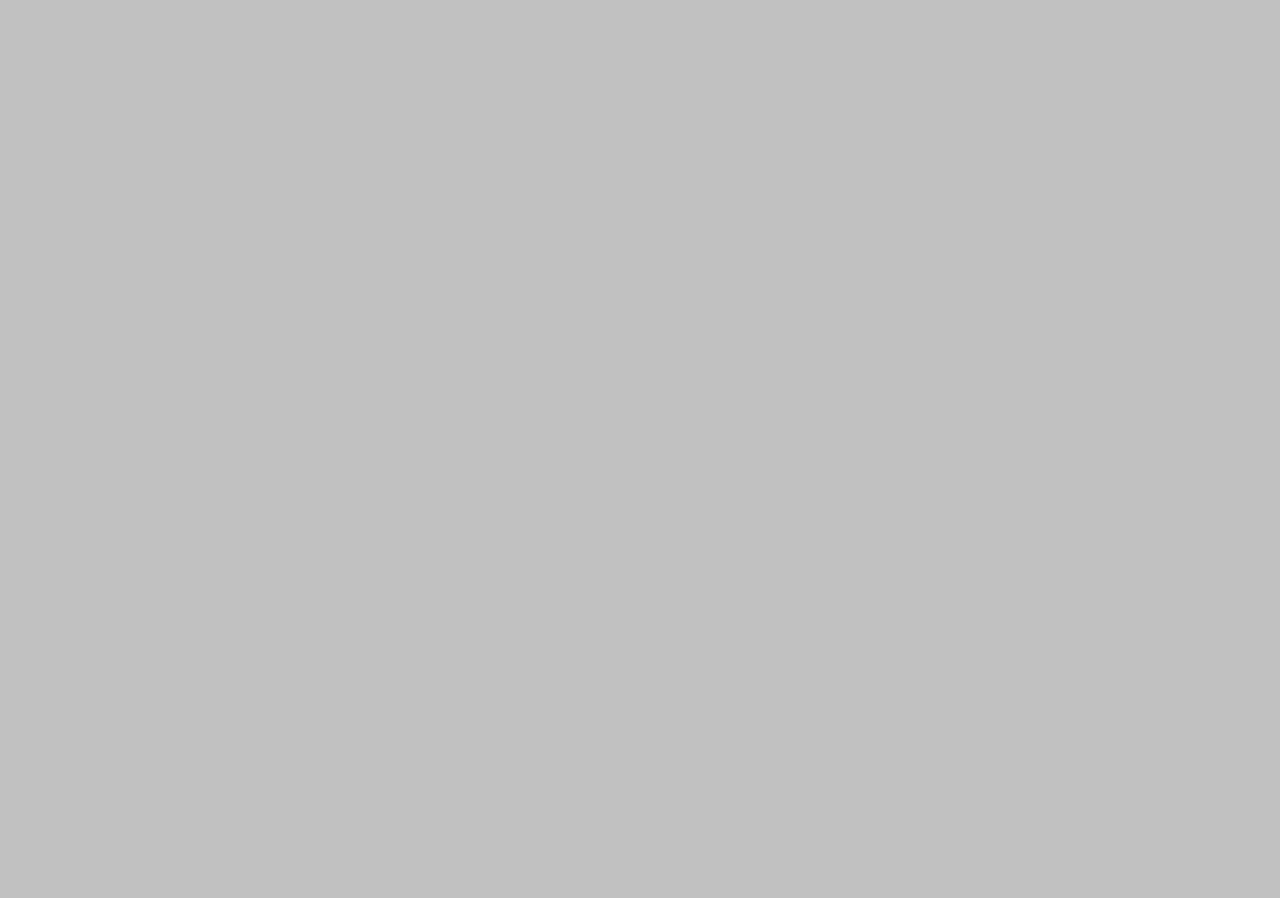
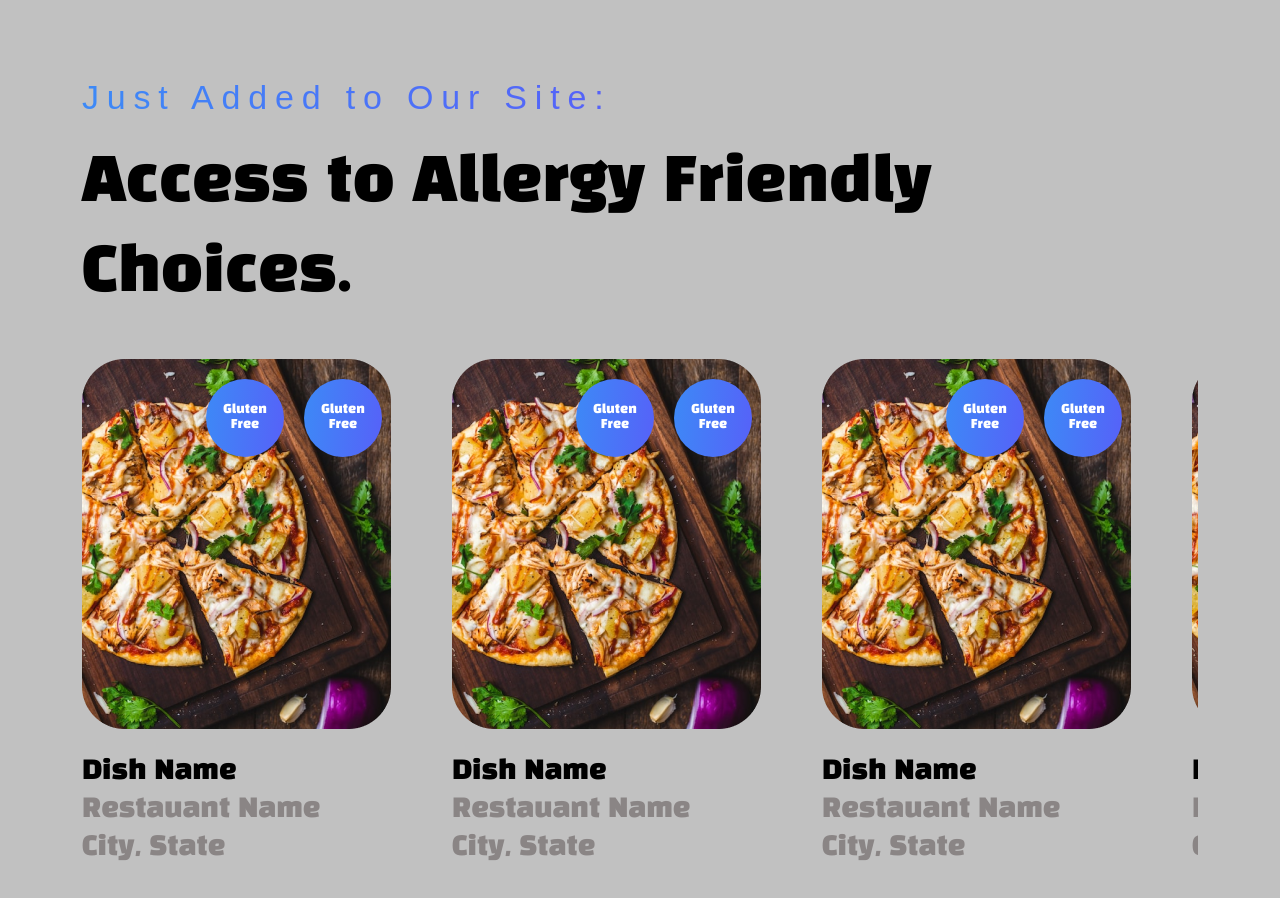
Before and after one commit to masudrana2779/allergeat, a Next.js app: page / in a window 1280 px wide. Shown: the part 960-1858 px from the top of the page. Before the commit the page ends 866 px from the top, so only its background shows below. Built offline with nearby package versions, Linux system fonts and the light colour scheme.

Commit message:
tr to done a section

```diff
--- a/components/Banner/Banner.styled.tsx
+++ b/components/Banner/Banner.styled.tsx
@@ -1,6 +1,7 @@
 import styled from "styled-components";
 
 export const BannerWrap = styled.div`
+padding-bottom: 50px;
   .BannerContent {
     margin-bottom: 50px;
     .alMetter {
--- /dev/null
+++ b/components/FriendlyChoices/FriendlyChoices.component.tsx
@@ -0,0 +1,32 @@
+import {
+  DivBlock,
+  SubTitle,
+  Title,
+} from "../StyledComponent/globalStyle/globalStyle";
+import { FriendlyChoicesWrap } from "./FriendlyChoices.style";
+import FriendlyChoicesItem from "./FriendlyChoicesItem/FriendlyChoicesItem";
+
+const FriendlyChoicesComponent = () => {
+  return (
+    <FriendlyChoicesWrap>
+      <DivBlock className="container">
+        <DivBlock className="row">
+          <div className="col-12">
+            <SubTitle>Just Added to Our Site:</SubTitle>
+            <Title>Access to Allergy Friendly Choices.</Title>
+            <DivBlock className="ItemsWrap">
+              <DivBlock className="FItem">
+                {[1,1,1,1,1,1,1,1,1,1].map((item: any, i: number) => (
+                  <>
+                    <FriendlyChoicesItem key={i} />
+                  </>
+                ))}
+              </DivBlock>
+            </DivBlock>
+          </div>
+        </DivBlock>
+      </DivBlock>
+    </FriendlyChoicesWrap>
+  );
+};
+export default FriendlyChoicesComponent;
--- /dev/null
+++ b/components/FriendlyChoices/FriendlyChoices.style.tsx
@@ -0,0 +1,11 @@
+import styled from "styled-components";
+export const FriendlyChoicesWrap = styled.div`
+  padding: 120px 0;
+  .ItemsWrap {
+    .FItem {
+      display: flex;
+      grid-gap: 60px;
+      overflow-y: auto;
+    }
+  }
+`;
--- /dev/null
+++ b/components/FriendlyChoices/FriendlyChoicesItem/FriendlyChoicesItem.style.tsx
@@ -0,0 +1,49 @@
+import styled from "styled-components";
+
+export const FriendlyChoicesItemWrap = styled.div`
+  margin-bottom: 50px;
+  .itemInner {
+    width: 310px;
+    .ItemImg {
+      margin-bottom: 20px;
+      position: relative;
+      .tagList {
+        position: absolute;
+        top: 0;
+        right: 0;
+        z-index: 1;
+        display: flex;
+        align-items: center;
+        justify-content: flex-end;
+        .eatItem {
+          background: linear-gradient(
+            96.14deg,
+            #3a8ef6 -10.84%,
+            #6f3afa 196.74%
+          );
+          border-radius: 50%;
+          font-size: 12px;
+          line-height: 15px;
+          display: flex;
+          align-items: center;
+          text-align: center;
+          color: #ffffff;
+          width: 78px;
+          height: 78px;
+          padding: 15px;
+          margin: 20px 10px;
+        }
+      }
+    }
+    .FitemInfo {
+      h4 {
+        font-size: 26px;
+        line-height: 30px;
+        color: #8a8585;
+        &.dishName {
+          color: #000;
+        }
+      }
+    }
+  }
+`;
--- /dev/null
+++ b/components/FriendlyChoices/FriendlyChoicesItem/FriendlyChoicesItem.tsx
@@ -0,0 +1,52 @@
+import Image from "next/image";
+import Link from "next/link";
+import { DivBlock } from "../../StyledComponent/globalStyle/globalStyle";
+import { FriendlyChoicesItemWrap } from "./FriendlyChoicesItem.style";
+
+const FriendlyChoicesItem = () => {
+  return (
+    <FriendlyChoicesItemWrap>
+      <div className="itemInner">
+        <div className="ItemImg">
+          <DivBlock className="tagList">
+            <Link href={"/"}>
+              <a className="eatItem">Gluten Free</a>
+            </Link>
+            <Link href={"/"}>
+              <a className="eatItem">Gluten Free</a>
+            </Link>
+          </DivBlock>
+          <Link href={"/"}>
+            <a>
+              <Image
+                src={"/assets/img/FriendlyChoicesItemImg.png"}
+                width={309}
+                height={370}
+                alt={"FriendlyChoicesItemImg"}
+              />
+            </a>
+          </Link>
+        </div>
+        <div className="FitemInfo">
+          <h4 className="dishName">
+            <Link href={"/"}>
+              <a>Dish Name</a>
+            </Link>
+          </h4>
+          <h4>
+            <Link href={"/"}>
+              <a>Restauant Name</a>
+            </Link>
+          </h4>
+          <h4>
+            <Link href={"/"}>
+              <a>City, State</a>
+            </Link>
+          </h4>
+        </div>
+      </div>
+    </FriendlyChoicesItemWrap>
+  );
+};
+
+export default FriendlyChoicesItem;
--- a/components/StyledComponent/globalStyle/globalStyle.tsx
+++ b/components/StyledComponent/globalStyle/globalStyle.tsx
@@ -169,3 +169,23 @@ export const Span = styled.span<SpanProps>`
   justify-content: ${(props) => props.justifyContent};
   cursor: ${(props) => props.cursor};
 `;
+
+export const SubTitle = styled.div`
+  background: linear-gradient(96.14deg, #3a8ef6 -10.84%, #6f3afa 196.74%);
+  background-clip: text;
+  -webkit-background-clip: text;
+  -webkit-text-fill-color: transparent;
+  display: inline-block;
+  font-family: arial;
+  font-size: 34px;
+  line-height: 43px;
+  letter-spacing: 0.23em;
+  margin-bottom: 20px;
+`;
+
+export const Title = styled.div`
+  font-size: 60px;
+  line-height: 90px;
+  color: #000000;
+  margin-bottom: 40px;
+`;
--- a/pages/index.tsx
+++ b/pages/index.tsx
@@ -1,11 +1,15 @@
 import type { NextPage } from "next";
 import BannerComponent from "../components/Banner/Banner.component";
+import FriendlyChoicesComponent from "../components/FriendlyChoices/FriendlyChoices.component";
 import Layout from "../components/Layouts";
 
 const Home: NextPage = () => {
   return (
     <Layout>
-      <BannerComponent />
+      <>
+        <BannerComponent />
+        <FriendlyChoicesComponent />
+      </>
     </Layout>
   );
 };
```
Also changed, not shown: public/assets/img/FriendlyChoicesItemImg.png (added).
